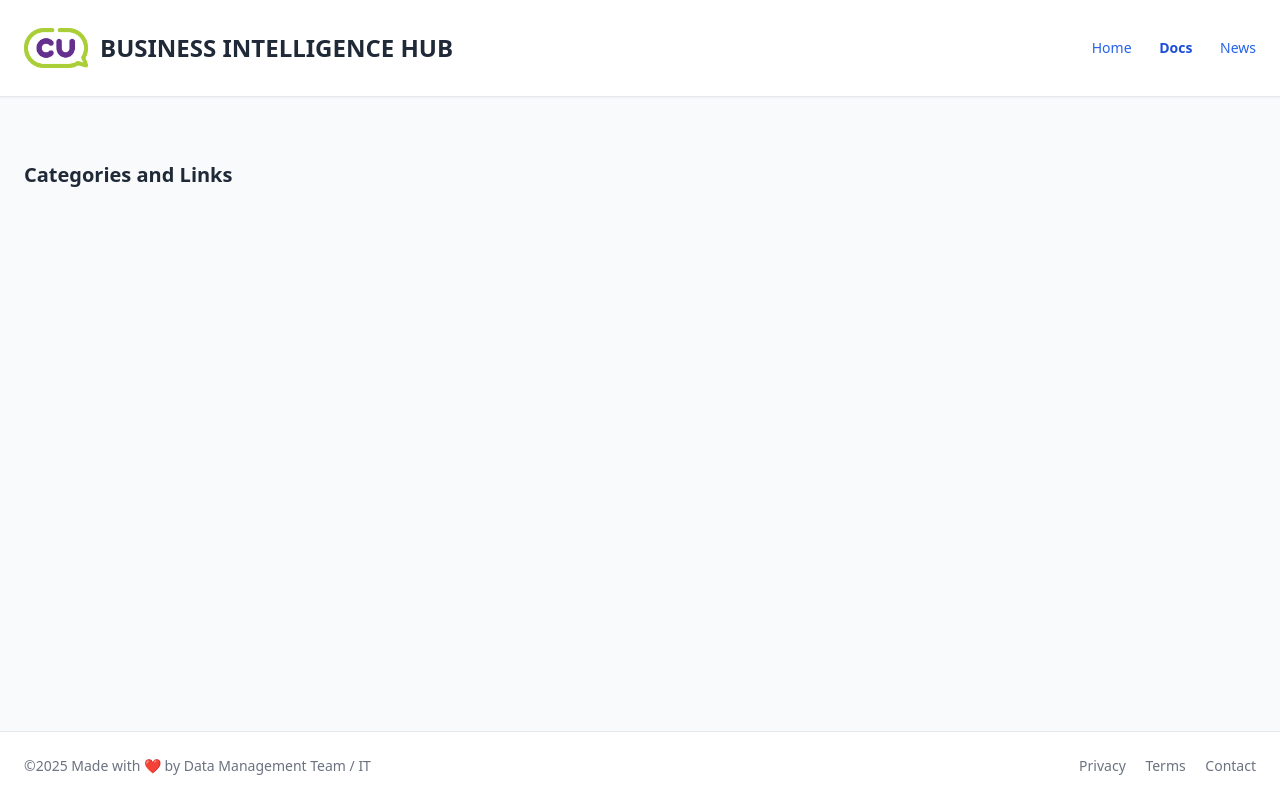
After one commit to Baljka5/bi-report-dashboard, a Django app: page /docs/ in a window 1280 px wide. The commit adds this page. Run offline with Django 3.2, Linux system fonts and the light colour scheme; data that the repository does not hold is empty; some libraries are stand-ins or nearby versions.

Commit message:
change: change manu

```diff
--- a/bi_report/report_app/views.py
+++ b/bi_report/report_app/views.py
@@ -1,22 +1,31 @@
 from django.shortcuts import render, get_object_or_404
-from .models import Menu, News, Category
+from .models import News, Category
 
 
 def dashboard_view(request):
-    menus = Menu.objects.all()
+    categories = Category.objects.prefetch_related('links').all()
     news_items = News.objects.order_by('-published_at')[:5]
-    categories = Category.objects.prefetch_related('links').all()
 
     return render(request, 'report_app/dashboard.html', {
-        'menus': menus,
+        'categories': categories,
         'news_items': news_items,
-        'categories': categories,
+        'active_menu': 'home',
     })
 
 
-def category_detail(request, category_id):
-    category = get_object_or_404(Category, id=category_id)
-    return render(request, 'report_app/category_details.html', {
-        'category': category,
-        'links': category.links.all()
+def docs_view(request):
+    categories = Category.objects.prefetch_related('links').all()
+
+    return render(request, 'report_app/docs.html', {
+        'categories': categories,
+        'active_menu': 'docs',
     })
+
+
+def news_view(request):
+    news_items = News.objects.order_by('-published_at')
+
+    return render(request, 'report_app/news.html', {
+        'news_items': news_items,
+        'active_menu': 'news',
+    })
--- a/bi_report/urls.py
+++ b/bi_report/urls.py
@@ -18,11 +18,12 @@ from django.conf import settings
 from django.conf.urls.static import static
 from django.contrib import admin
 from django.urls import path
-from bi_report.report_app.views import dashboard_view, category_detail
+from bi_report.report_app.views import dashboard_view, docs_view, news_view
 
 urlpatterns = [
-    path('', dashboard_view, name='dashboard'),
-    path('category/<int:category_id>/', category_detail, name='category_detail'),
+    path('', dashboard_view, name='dashboard'),  # Home
+    path('docs/', docs_view, name='docs'),  # Docs
+    path('news/', news_view, name='news'),  # News
     path('admin/', admin.site.urls),
 ]
 
--- /dev/null
+++ b/templates/report_app/base.html
@@ -0,0 +1,47 @@
+<!DOCTYPE html>
+<html lang="en">
+<head>
+    {% load static %}
+    <meta charset="UTF-8">
+    <title>BI HUB</title>
+    <script src="https://cdn.tailwindcss.com"></script>
+</head>
+<body class="bg-gray-50 text-gray-800 min-h-screen flex flex-col">
+
+<!-- Header -->
+<header class="w-full border-b bg-white shadow-sm">
+    <div class="max-w-7xl mx-auto px-6 py-4 flex justify-between items-center">
+        <div class="flex items-center space-x-3">
+            <img src="{% static 'images/CU_logo.png' %}" alt="Logo" class="h-16 w-16 object-contain">
+            <h1 class="text-2xl font-bold">BUSINESS INTELLIGENCE HUB</h1>
+        </div>
+        <nav class="space-x-6 text-sm">
+            <a href="{% url 'dashboard' %}"
+               class="{% if active_menu == 'home' %}text-blue-700 font-semibold{% else %}text-blue-600 hover:underline{% endif %}">Home</a>
+            <a href="{% url 'docs' %}"
+               class="{% if active_menu == 'docs' %}text-blue-700 font-semibold{% else %}text-blue-600 hover:underline{% endif %}">Docs</a>
+            <a href="{% url 'news' %}"
+               class="{% if active_menu == 'news' %}text-blue-700 font-semibold{% else %}text-blue-600 hover:underline{% endif %}">News</a>
+        </nav>
+    </div>
+</header>
+
+<!-- Main -->
+<main class="flex-grow">
+    {% block content %}{% endblock %}
+</main>
+
+<!-- Footer -->
+<footer class="w-full bg-white border-t">
+    <div class="max-w-7xl mx-auto px-6 py-6 text-sm text-gray-500 flex justify-between items-center">
+        <p>©2025 Made with ❤️ by Data Management Team / IT</p>
+        <div class="space-x-4">
+            <a href="#" class="hover:text-gray-700">Privacy</a>
+            <a href="#" class="hover:text-gray-700">Terms</a>
+            <a href="#" class="hover:text-gray-700">Contact</a>
+        </div>
+    </div>
+</footer>
+
+</body>
+</html>
--- /dev/null
+++ b/templates/report_app/docs.html
@@ -0,0 +1,22 @@
+{% extends "report_app/base.html" %}
+
+{% block content %}
+    <div class="max-w-7xl mx-auto px-6 py-16 text-sm">
+        <h2 class="text-xl font-bold mb-6">Categories and Links</h2>
+        <div class="grid grid-cols-1 sm:grid-cols-2 md:grid-cols-4 gap-8">
+            {% for category in categories %}
+                <div>
+                    <h3 class="font-semibold text-gray-900 mb-2">{{ category.name }}</h3>
+                    <ul class="space-y-2">
+                        {% for link in category.links.all %}
+                            <li>
+                                <a href="{{ link.url }}" target="_blank"
+                                   class="text-blue-600 hover:underline">{{ link.title }}</a>
+                            </li>
+                        {% endfor %}
+                    </ul>
+                </div>
+            {% endfor %}
+        </div>
+    </div>
+{% endblock %}
```
Also changed, not shown: templates/report_app/dashboard.html (+9 -6 lines), templates/report_app/news.html (added, +18 -0 lines).
